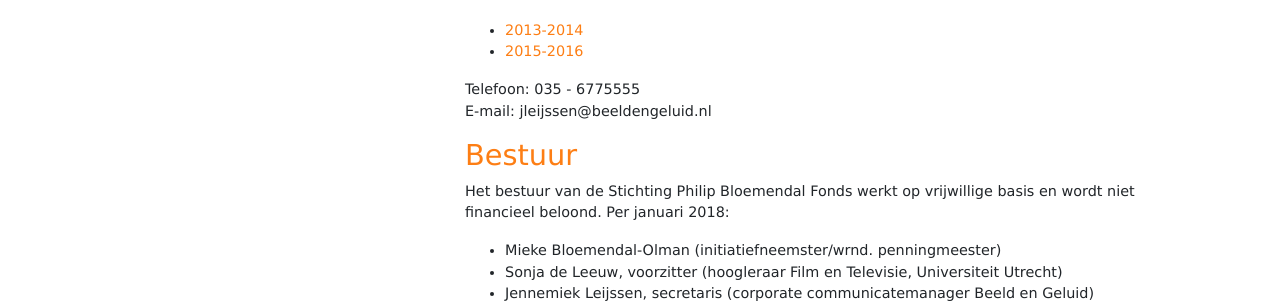
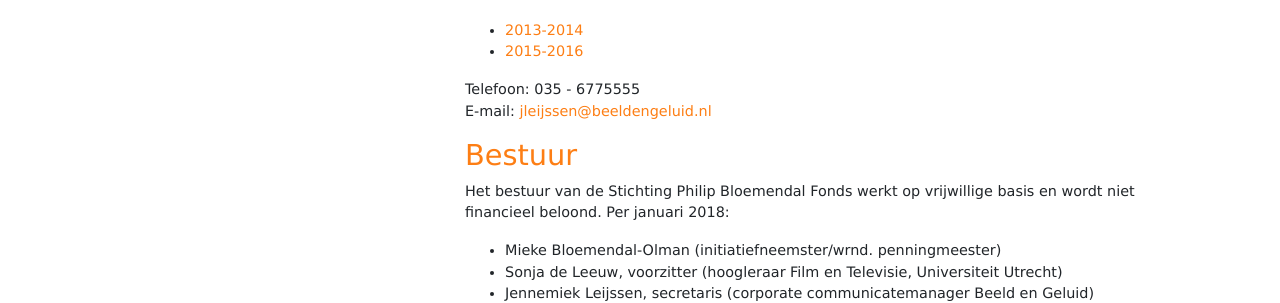
Before and after one commit to bloemendalprijs/bloemendalprijs.github.io, a Jekyll site: the page built from de-stichting.markdown, in a window 1280 px wide. Shown: the part 901-1204 px from the top of the page. Built offline with Jekyll 4.4.1, drawn with Linux system fonts in a browser that asks for light colours; part of the change alters nothing that is shown.

```diff
--- a/de-stichting.markdown
+++ b/de-stichting.markdown
@@ -35,7 +35,7 @@ Balans en staat van baten en lasten:
 * [2015-2016](/uploads/Financieeljaarverslag2015-2016PBP.pdf)
 
 Telefoon: 035 - 6775555
-E-mail: jleijssen@beeldengeluid.nl
+E-mail: [jleijssen@beeldengeluid.nl ](http://https:/jleijssenbeeldengeluid.nl)
 
 ## Bestuur
 
```
